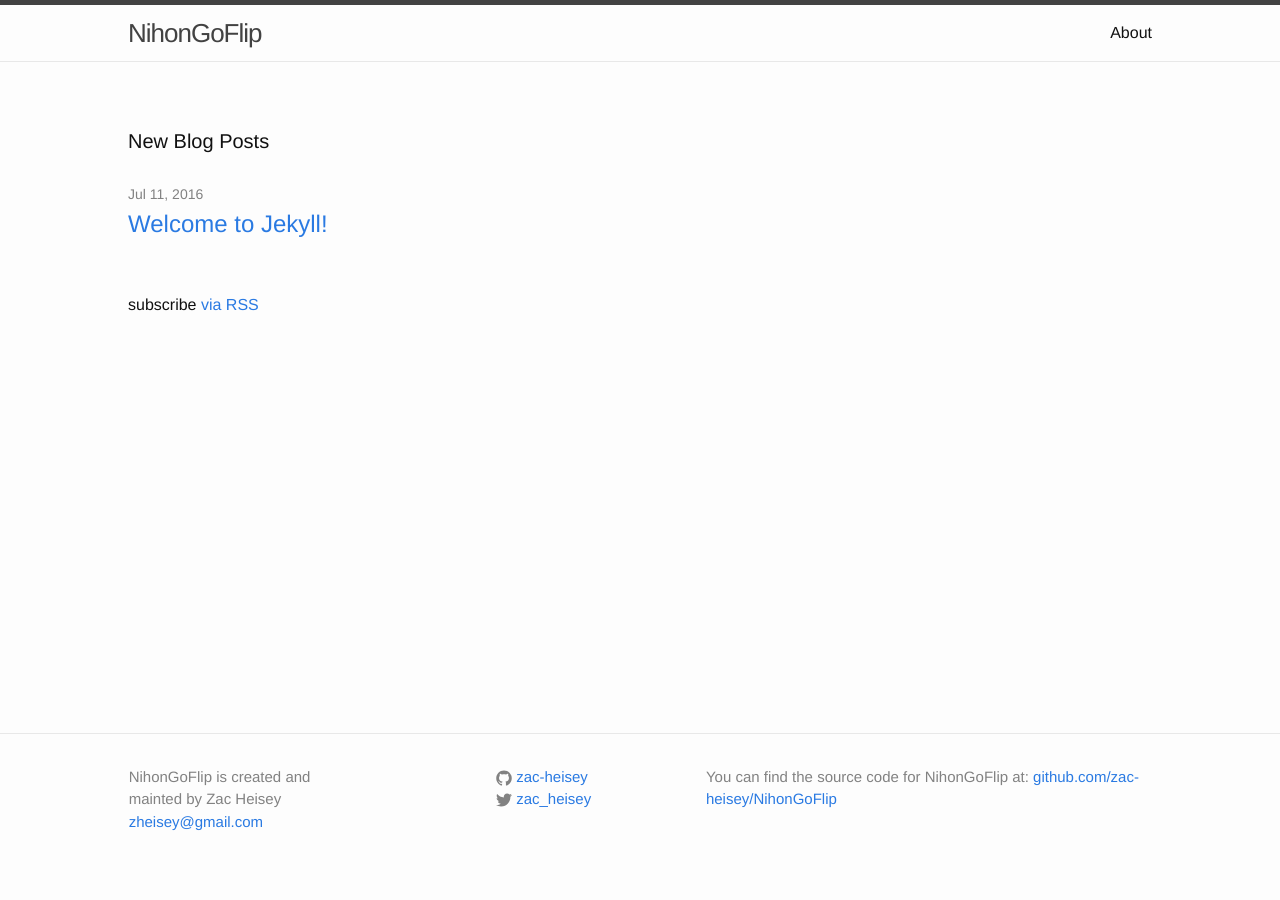
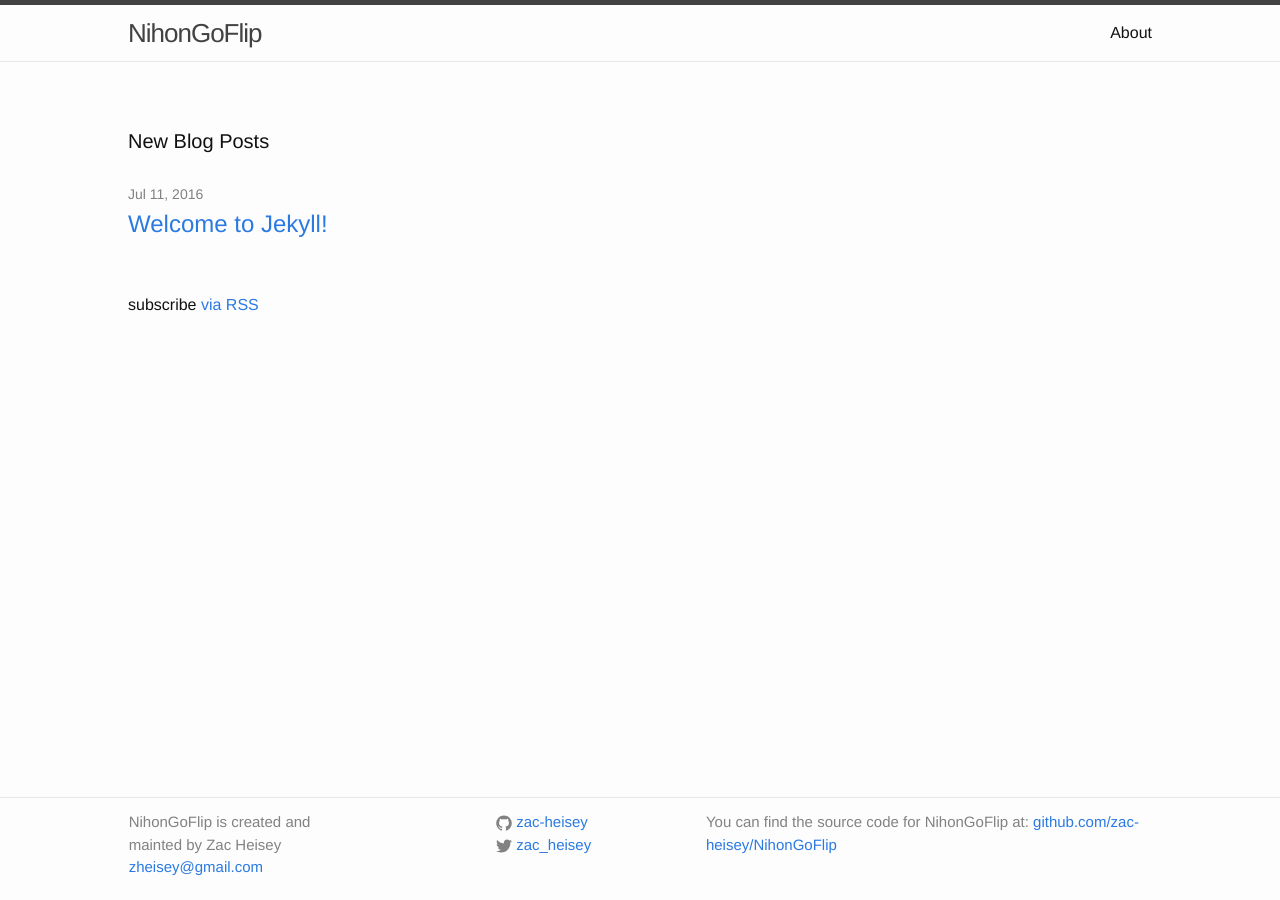
Before and after one commit to zac-heisey/NihonGoFlip, a Jekyll site: the page built from index.html, in a window 1280 px wide. Built offline with Jekyll 4.4.1, drawn with Linux system fonts in a browser that asks for light colours.

Commit message:
set .site-footer padding to 1% 0 and remove margin-bottom from .footer-col

```diff
--- a/_sass/_layout.scss
+++ b/_sass/_layout.scss
@@ -100,7 +100,7 @@
 .site-footer {
     width: 100%;
     border-top: 1px solid $grey-color-light;
-    padding: $spacing-unit / 2 0;
+    padding: 1% 0;
     position: fixed;
     bottom: 0;
 }
@@ -127,7 +127,6 @@
 
 .footer-col {
     float: left;
-    margin-bottom: $spacing-unit / 2;
     padding-left: $spacing-unit / 2;
     flex-grow: 1;
 }
```
